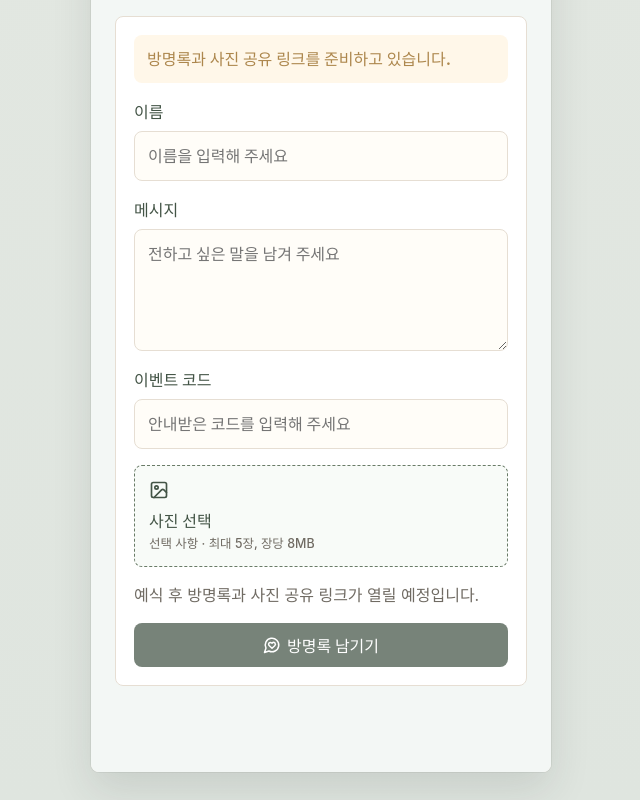
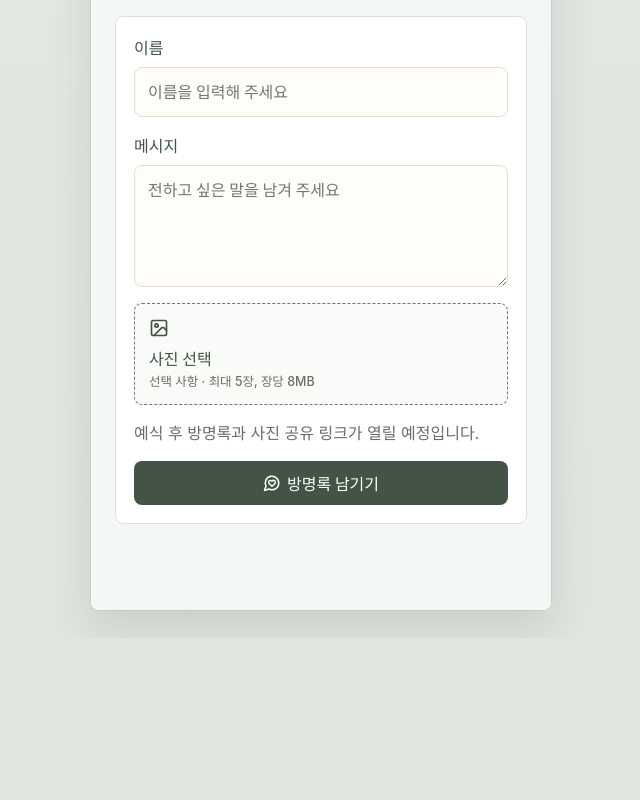
Before and after one commit to somsik27/somsik27.github.io, a React (Vite) app: page / in a window 1280 px wide. Shown: the part 5185-5985 px from the top of the page, without its empty margins (319-959 px from the left). After the commit the page ends 5823 px from the top, so only its background shows below. Built offline with nearby package versions, Linux system fonts and the light colour scheme.

Commit message:
Connect guestbook endpoint

```diff
--- a/src/components/PhotoUploadTeaser.tsx
+++ b/src/components/PhotoUploadTeaser.tsx
@@ -99,7 +99,6 @@ function postUpload(
 export function PhotoUploadTeaser({ settings }: PhotoUploadTeaserProps) {
   const [guestName, setGuestName] = useState('');
   const [message, setMessage] = useState('');
-  const [eventCode, setEventCode] = useState('');
   const [files, setFiles] = useState<PreviewFile[]>([]);
   const [statusMessage, setStatusMessage] = useState(settings.teaserText);
   const [statusType, setStatusType] = useState<'idle' | 'success' | 'error'>(
@@ -188,7 +187,6 @@ export function PhotoUploadTeaser({ settings }: PhotoUploadTeaserProps) {
     setFiles([]);
     setGuestName('');
     setMessage('');
-    setEventCode('');
   };
 
   const handleSubmit = async (event: FormEvent<HTMLFormElement>) => {
@@ -197,12 +195,6 @@ export function PhotoUploadTeaser({ settings }: PhotoUploadTeaserProps) {
     if (!settings.endpointUrl) {
       setStatusType('error');
       setStatusMessage('방명록과 사진 공유 링크를 준비하고 있습니다.');
-      return;
-    }
-
-    if (!eventCode.trim()) {
-      setStatusType('error');
-      setStatusMessage('이벤트 코드를 입력해 주세요.');
       return;
     }
 
@@ -232,7 +224,6 @@ export function PhotoUploadTeaser({ settings }: PhotoUploadTeaserProps) {
         settings.endpointUrl,
         {
           action: files.length ? 'photoShare' : 'guestbook',
-          eventCode: eventCode.trim(),
           guestName: guestName.trim(),
           message: message.trim(),
           files: encodedFiles,
@@ -287,17 +278,6 @@ export function PhotoUploadTeaser({ settings }: PhotoUploadTeaserProps) {
             placeholder="전하고 싶은 말을 남겨 주세요"
             rows={4}
             maxLength={500}
-          />
-        </label>
-        <label>
-          {settings.eventCodeLabel}
-          <input
-            type="text"
-            value={eventCode}
-            onChange={(event) => setEventCode(event.target.value)}
-            placeholder={settings.eventCodePlaceholder}
-            autoComplete="off"
-            required
           />
         </label>
         <label className="upload-panel__picker">
--- a/src/data/invitation.ts
+++ b/src/data/invitation.ts
@@ -20,8 +20,6 @@ export type UploadSettings = {
   maxFiles: number;
   maxFileSizeMb: number;
   allowedMimeTypes: string[];
-  eventCodeLabel: string;
-  eventCodePlaceholder: string;
   teaserText: string;
   submitLabel: string;
   successMessage: string;
@@ -142,12 +140,10 @@ export const invitation = {
   ] satisfies GalleryImage[],
   photoUpload: {
     enabled: true,
-    endpointUrl: '',
+    endpointUrl: 'https://script.google.com/macros/s/AKfycbxsz4h59I9XnbgW7IBGtY6JHDIa9NDD2GO8qAVsty8ZAOlLkVmXKmKQ0DzwUdZZys5o/exec',
     maxFiles: 5,
     maxFileSizeMb: 8,
     allowedMimeTypes: ['image/jpeg', 'image/png', 'image/webp'],
-    eventCodeLabel: '이벤트 코드',
-    eventCodePlaceholder: '안내받은 코드를 입력해 주세요',
     teaserText: '예식 후 방명록과 사진 공유 링크가 열릴 예정입니다.',
     submitLabel: '사진 공유하기',
     successMessage: '소중한 마음이 잘 전달되었습니다. 고맙습니다.',
```
Also changed, not shown: 2 other files (tests, documents, lock files or other folders).
